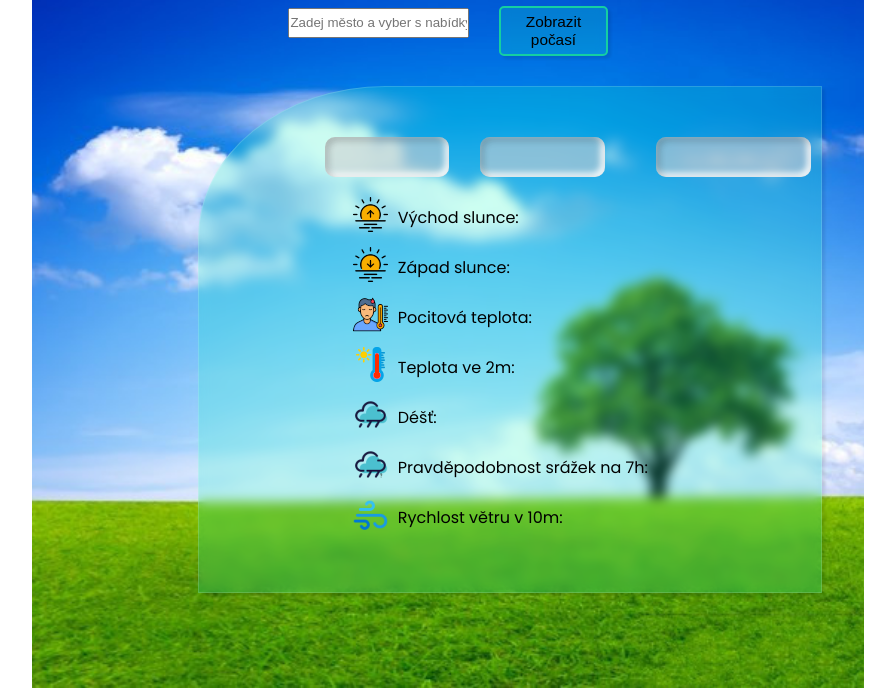
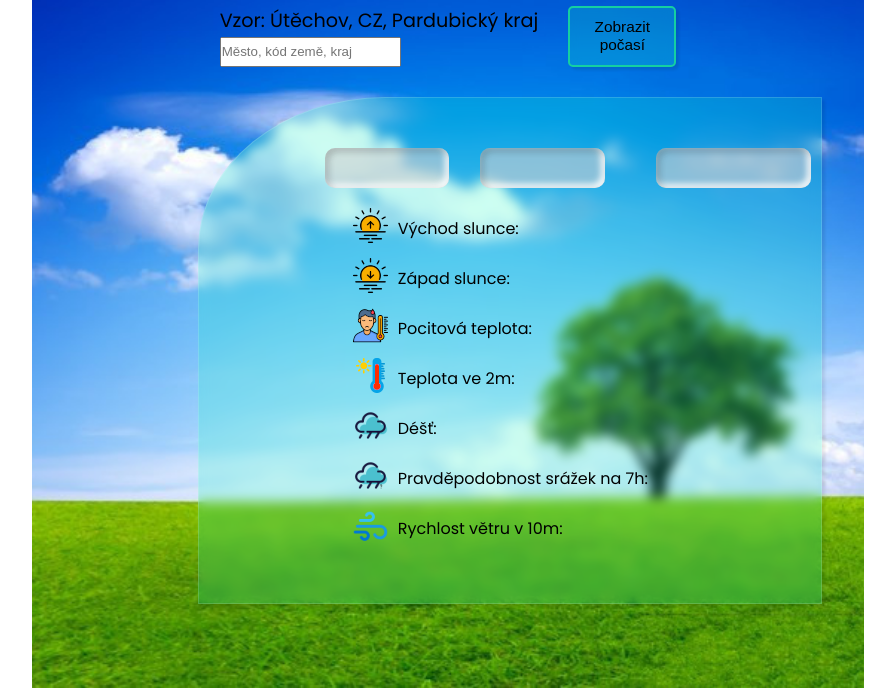
Before and after one commit to Honza58/Pocasi-API, a plain HTML site: page index.html in a window 1280 px wide. Shown: the part 112-800 px from the top of the page, without its empty margins (192-1087 px from the left). Drawn offline with Linux system fonts and the light colour scheme; some icons are missing.

Commit message:
Vytvořen div s id pattern v inputu

```diff
--- a/index.html
+++ b/index.html
@@ -16,7 +16,7 @@
 
       <!-- obal-input pro zadání města + tlačítko -->
       <div class="inputCity">
-        <div class="mt"><input list="citiesList" type="text" class="cityInput" id="citiesInput" placeholder="Zadej město a vyber s nabídky" /><div id="noticeMessage"></div><datalist id="citiesList"></datalist></div>
+        <div class="mt"><div id="pattern">Vzor: Útěchov, CZ, Pardubický kraj</div><input list="citiesList" type="text" class="cityInput" id="citiesInput" placeholder="Město, kód země, kraj" /><div id="noticeMessage"></div><datalist id="citiesList"></datalist></div>
         <button id="weatherButton">Zobrazit počasí</button>
       </div>
 
```
